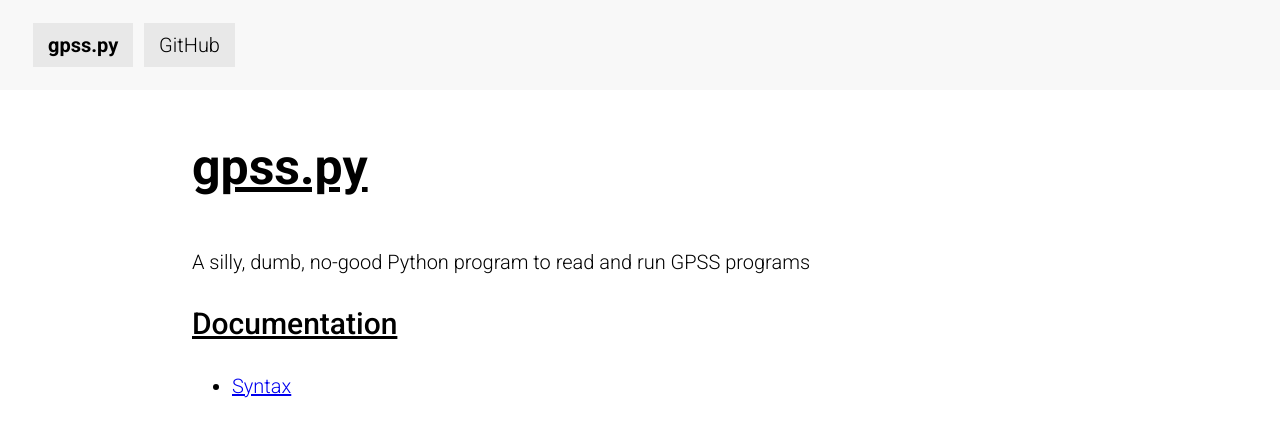
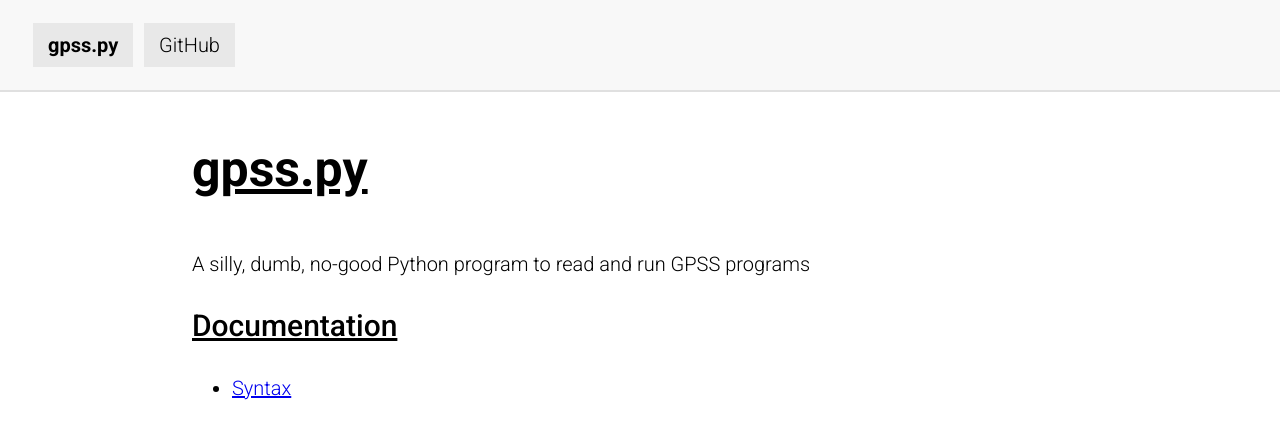
Before and after one commit to martendo/gpss.py, a Jekyll site: the page built from docs/index.md, in a window 1280 px wide. Shown: the top 439 px of the page. Built offline with Jekyll 4.4.1, drawn with Linux system fonts in a browser that asks for light colours.

Commit message:
Give <nav> a bottom border

```diff
--- a/docs/assets/style.css
+++ b/docs/assets/style.css
@@ -43,6 +43,7 @@ section {
 nav {
   padding: 30px;
   background-color: #f8f8f8;
+  border-bottom: 2px solid #e0e0e0;
 }
 
 nav ul {
```
